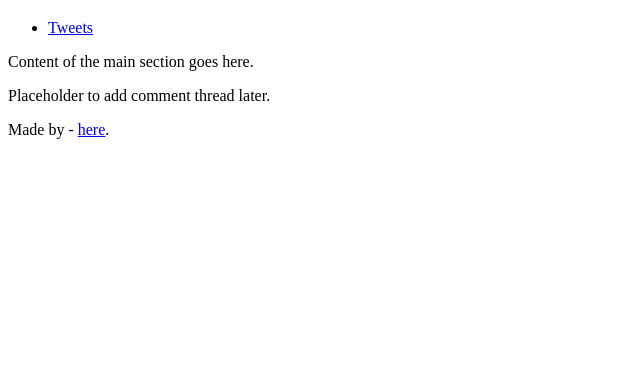
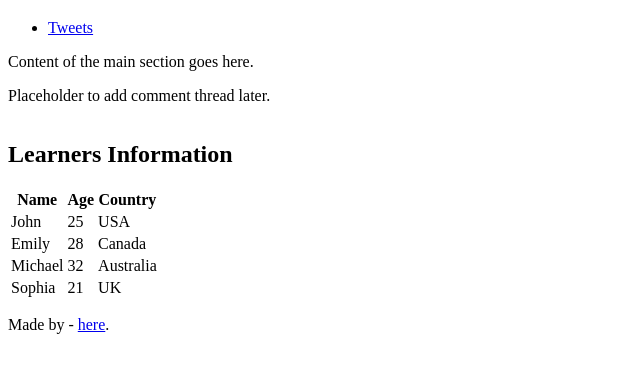
Before and after one commit to Levisnanai/alx_html_css, a plain HTML site: page index.html in a window 1280 px wide. Shown: the part 61-434 px from the top of the page, without its empty margins (0-640 px from the left). Drawn offline with Linux system fonts and the light colour scheme.

Commit message:
html table style

```diff
--- a/index.html
+++ b/index.html
@@ -18,15 +18,53 @@
     <main>
         <article>
             <p>Content of the main section goes here.</p>
+
+            <!-- Placeholder to add comment thread later -->
+            <aside>
+                <p>Placeholder to add comment thread later.</p>
+            </aside>
+
+            <!-- Container for the table of learners -->
+            <section>
+                <table style="border:1px"></table>
+                <h2>Learners Information</h2>
+                <table>
+                    <thead>
+                        <tr>
+                            <th>Name</th>
+                            <th>Age</th>
+                            <th>Country</th>
+                        </tr>
+                    </thead>
+                    <tbody>
+                        <tr>
+                            <td>John</td>
+                            <td>25</td>
+                            <td>USA</td>
+                        </tr>
+                        <tr>
+                            <td>Emily</td>
+                            <td>28</td>
+                            <td>Canada</td>
+                        </tr>
+                        <tr>
+                            <td>Michael</td>
+                            <td>32</td>
+                            <td>Australia</td>
+                        </tr>
+                        <tr>
+                            <td>Sophia</td>
+                            <td>21</td>
+                            <td>UK</td>
+                        </tr>
+                    </tbody>
+                </table>
+            </section>
         </article>
-
-        <aside>
-            <p>Placeholder to add comment thread later.</p>
-        </aside>
     </main>
 
     <footer>
-        <p>Made by <YOUR NAME> - <a href="<ANY LINK>" target="_blank">here</a>.</p>
+        <p>Made by <Levis Nanai> - <a href="<ANY LINK>" target="_blank">here</a>.</p>
     </footer>
 </body>
 </html>
```
